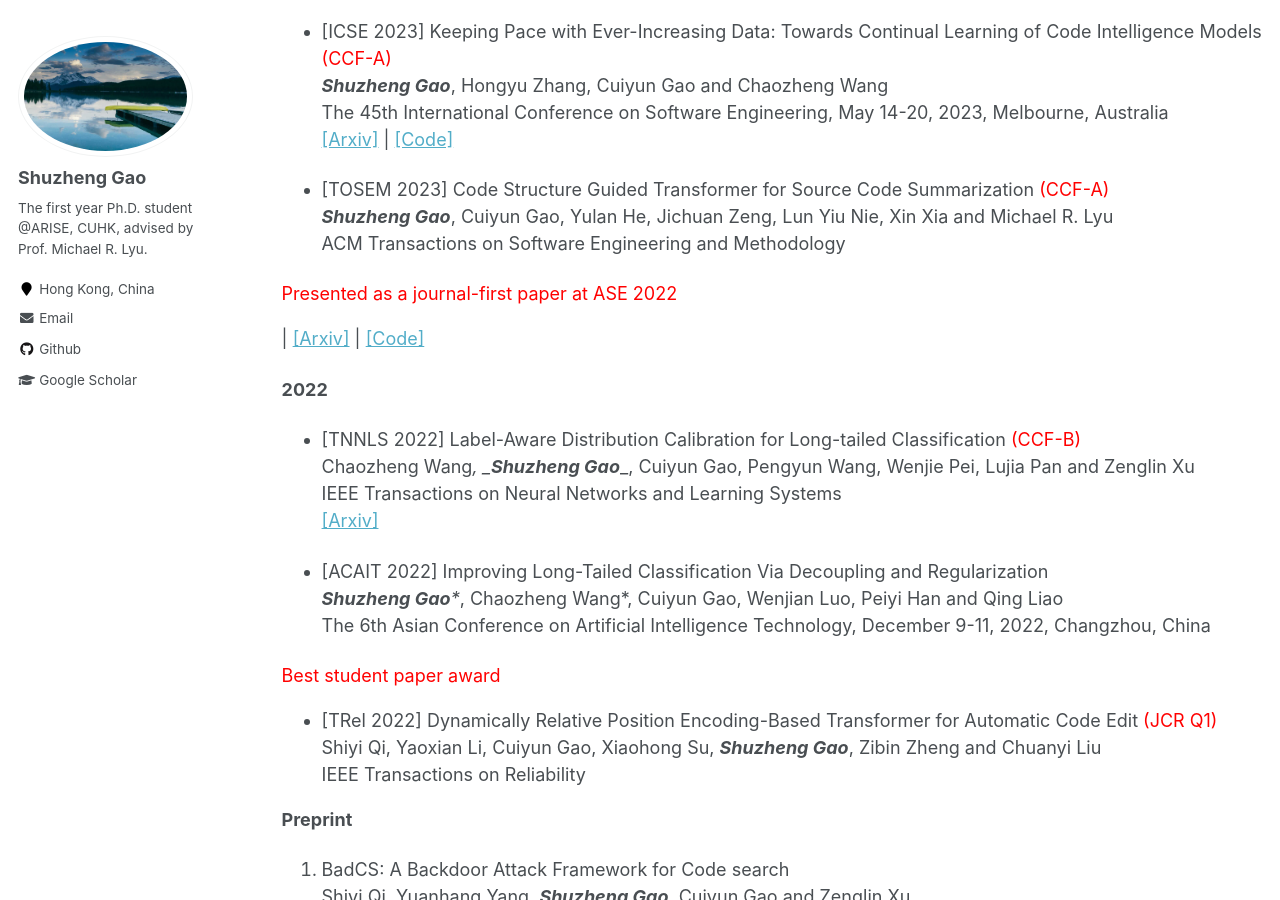
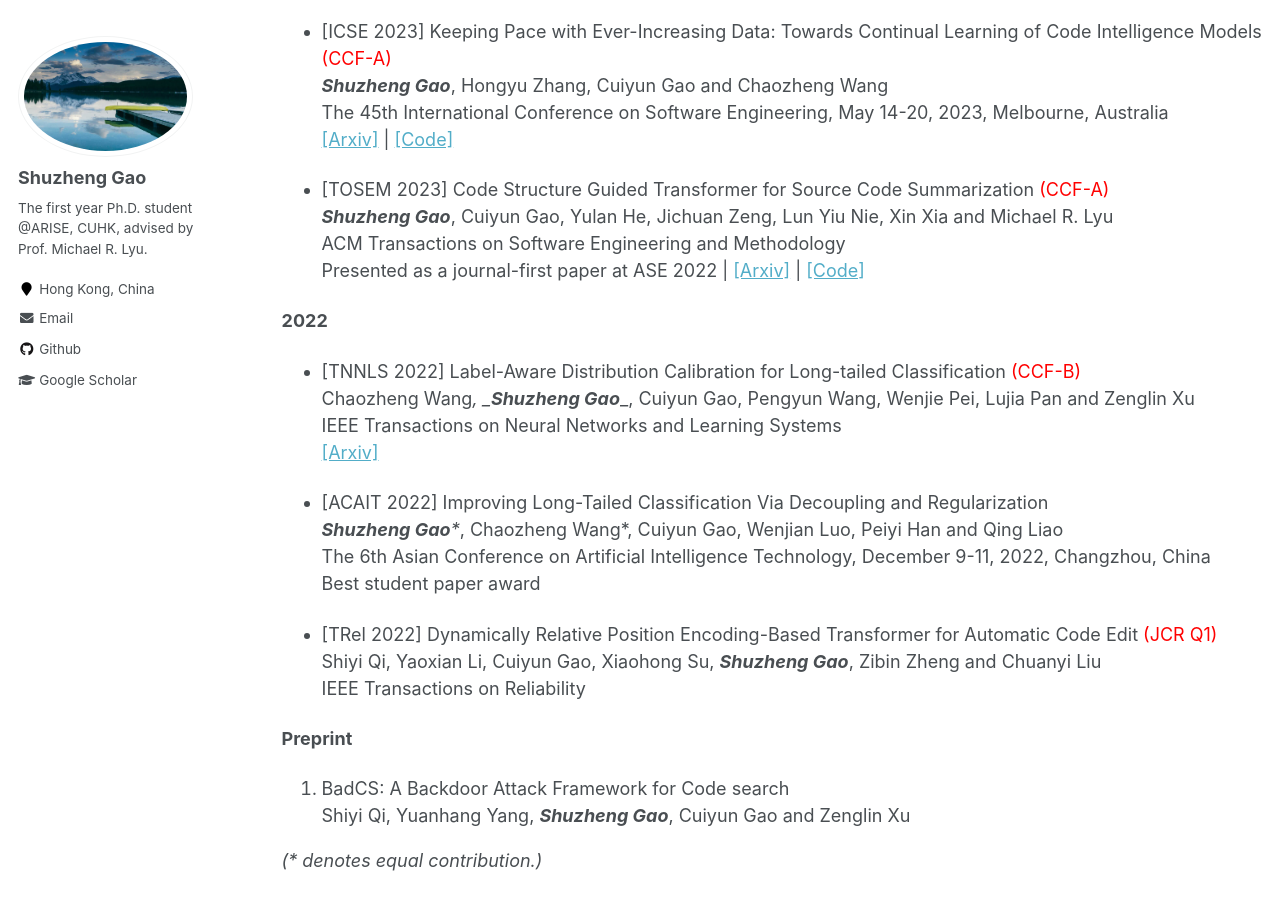
Before and after one commit to yujiachen99/yujiachen99.github.io, a Jekyll site: the page built from _pages/publications.md, in a window 1280 px wide and 900 px high, scrolled down 717 px. Built offline with Jekyll 4.4.1, drawn with Linux system fonts in a browser that asks for light colours.

Commit message:
Update publications.md

```diff
--- a/_pages/publications.md
+++ b/_pages/publications.md
@@ -36,7 +36,7 @@ The 45th International Conference on Software Engineering, May 14-20, 2023, Melb
 - [TOSEM 2023] Code Structure Guided Transformer for Source Code Summarization <font color='red'>(CCF-A)</font>
  _**Shuzheng Gao**_, Cuiyun Gao, Yulan He, Jichuan Zeng, Lun Yiu Nie, Xin Xia and Michael R. Lyu
 ACM Transactions on Software Engineering and Methodology
-<font color='red'>Presented as a journal-first paper at ASE 2022</font> \| [[Arxiv]](https://arxiv.org/abs/2104.09340) \| [[Code]](https://github.com/gszsectan/SG-Trans)
+Presented as a journal-first paper at ASE 2022 \| [[Arxiv]](https://arxiv.org/abs/2104.09340) \| [[Code]](https://github.com/gszsectan/SG-Trans)
 
 
 
@@ -51,7 +51,7 @@ IEEE Transactions on Neural Networks and Learning Systems
 - [ACAIT 2022] Improving Long-Tailed Classification Via Decoupling and Regularization
  _**Shuzheng Gao***_, Chaozheng Wang*, Cuiyun Gao, Wenjian Luo, Peiyi Han and Qing Liao
 The 6th Asian Conference on Artificial Intelligence Technology, December 9-11, 2022, Changzhou, China
-<font color='red'>Best student paper award</font>
+Best student paper award
 
 - [TRel 2022] Dynamically Relative Position Encoding-Based Transformer for Automatic Code Edit <font color='red'>(JCR Q1)</font>
 Shiyi Qi, Yaoxian Li, Cuiyun Gao, Xiaohong Su, _**Shuzheng Gao**_, Zibin Zheng and Chuanyi Liu
```
